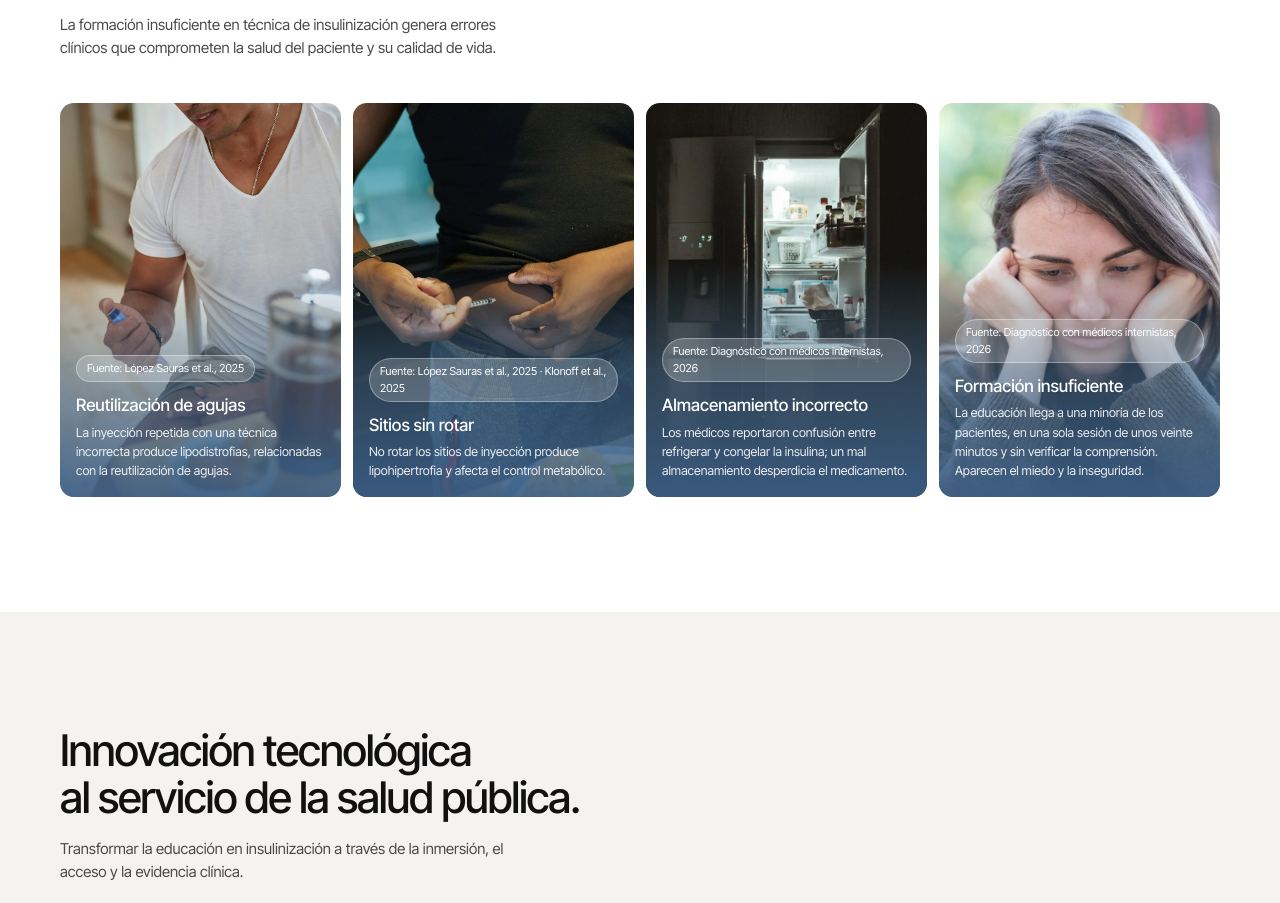
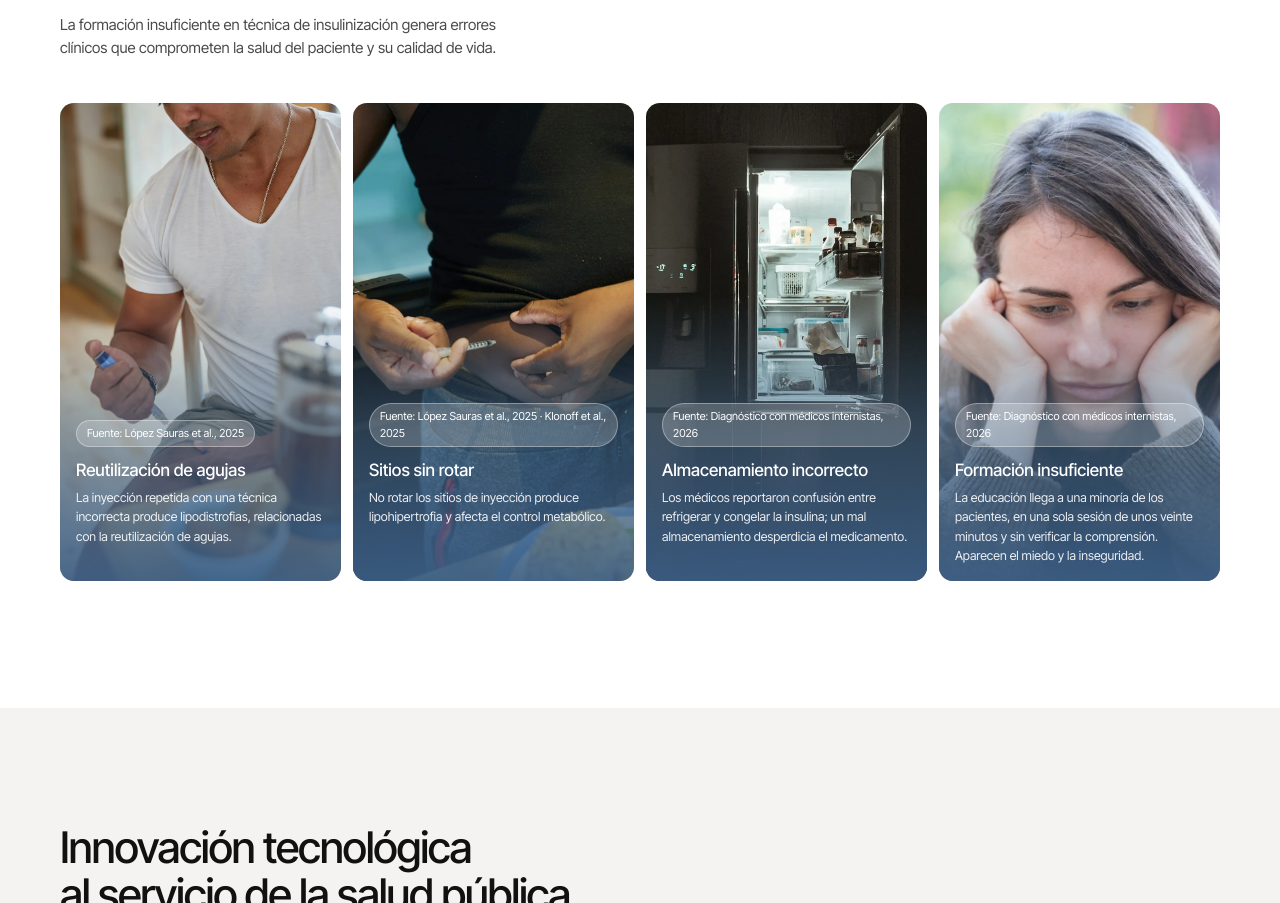
Before and after one commit to SantyCardo/vr-landing-page, a React (Vite) app: page / in a window 1280 px wide. Shown: the part 1358-2261 px from the top of the page. Built offline with nearby package versions, Linux system fonts and the light colour scheme.

Commit message:
style: alinear fuente, título y texto de las tarjetas del problema (subgrid)

```diff
--- a/src/components/Sections.jsx
+++ b/src/components/Sections.jsx
@@ -71,7 +71,7 @@ export function Problem() {
     <section id="problema" className="section">
       <div className="container">
         <SectionHead title={C.problem.title} lead={C.problem.lead} />
-        <div className="grid-4">
+        <div className="grid-4 photo-grid">
           {C.problem.errors.map((e) => (
             <article key={e.title} className="photo-card reveal">
               <img src={e.img} alt={e.alt} loading="lazy" />
--- a/src/styles.css
+++ b/src/styles.css
@@ -282,6 +282,14 @@ main > .section:nth-last-child(even) .specialty-icon { background: var(--bg-soft
 .institutions { margin-top: 12px; }
 
 .photo-card-text .tag-source { text-transform: none; letter-spacing: 0; }
+/* Tarjetas con foto alineadas: fuente, título y texto comparten filas entre tarjetas (subgrid). */
+.photo-grid { grid-template-rows: minmax(300px, 1fr) auto auto auto; row-gap: 0; }
+.photo-grid .photo-card { aspect-ratio: auto; grid-row: span 4; display: grid; grid-template-rows: subgrid; margin-bottom: 12px; }
+.photo-grid .photo-card-text { display: contents; }
+.photo-grid .photo-card-text > * { position: relative; z-index: 1; margin: 0 16px; }
+.photo-grid .photo-card-text > .tag { grid-row: 2; align-self: end; justify-self: start; margin-bottom: 10px; }
+.photo-grid .photo-card-text > h3 { grid-row: 3; align-self: end; }
+.photo-grid .photo-card-text > p { grid-row: 4; margin-top: 4px; margin-bottom: 16px; }
 
 /* ---------- Cifras ---------- */
 .section-tight { padding: clamp(48px, 6vw, 80px) 0; }
@@ -367,6 +375,7 @@ main > .section:nth-last-child(even) .specialty-icon { background: var(--bg-soft
 /* ---------- Responsive ---------- */
 @media (max-width: 1024px) {
   .grid-4, .stats { grid-template-columns: repeat(2, 1fr); }
+  .photo-grid { grid-template-rows: repeat(2, minmax(300px, 1fr) auto auto auto); }
   .stats { row-gap: 36px; }
   .stat-item:nth-child(odd) { padding-left: 0; border-left: 0; }
   .grid-specialty { grid-template-columns: repeat(2, 1fr); }
@@ -399,6 +408,7 @@ main > .section:nth-last-child(even) .specialty-icon { background: var(--bg-soft
   :root { --frame: 6px; }
   .nav { top: 14px; }
   .grid-4, .grid-specialty { grid-template-columns: 1fr; }
+  .photo-grid { grid-template-rows: repeat(4, minmax(260px, 1fr) auto auto auto); }
   .carousel { grid-auto-columns: 78%; }
   #referentes .carousel { grid-auto-columns: 88%; }
   .chips, .chips-grid, .validation, .footer-cols { grid-template-columns: 1fr; }
```
